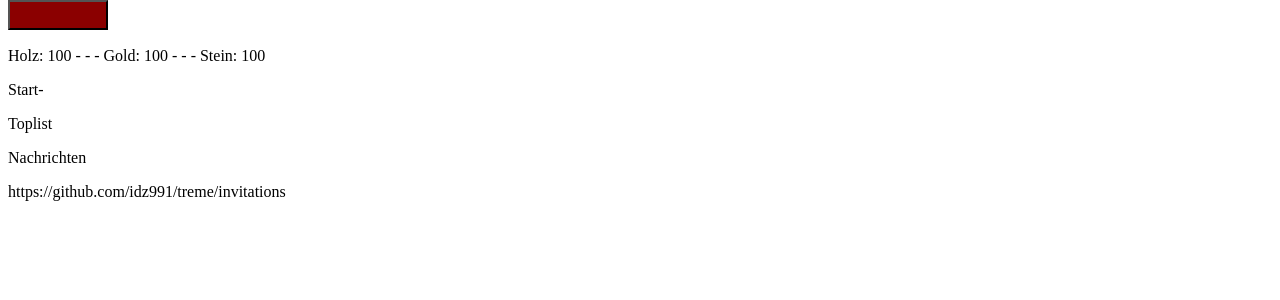
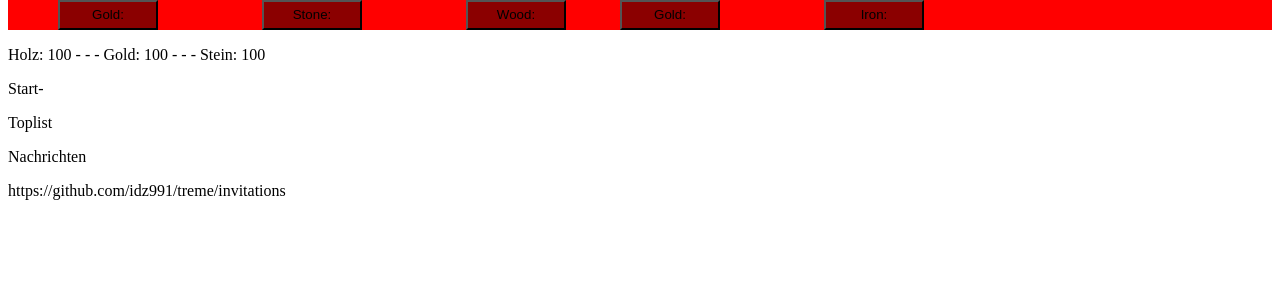
Before and after one commit to idz991/hw3, a PHP site: page /start.html in a window 1280 px wide. Shown: the part 230-530 px from the top of the page. Run offline with PHP 8.4, Linux system fonts and the light colour scheme.

Commit message:
besteUpdateEVAA

```diff
--- a/basic.css
+++ b/basic.css
@@ -11,8 +11,30 @@
   height: 5%;
   border-bottom: 3px solid grey;
 }
+#recourcesBar{
+  background-color: red;
+}
 
+#goldBtn{
+  margin-left: 50px;
+	background-color: darkred;
+	width: 100px;
+	height: 30px;
+}
 #stoneBtn{
+  margin-left: 100px;
+	background-color: darkred;
+	width: 100px;
+	height: 30px;
+}
+#ironBtn{
+  margin-left: 100px;
+	background-color: darkred;
+	width: 100px;
+	height: 30px;
+}
+#woodBtn{
+  margin-left: 100px;
 	background-color: darkred;
 	width: 100px;
 	height: 30px;
--- a/start.html
+++ b/start.html
@@ -13,10 +13,27 @@
 
         </div>
 
-        <div class="recourcesBar">
+        <div class id="recourcesBar">
 
-              <button id="stoneBtn">
-              </button>
+          <button id="goldBtn">
+            Gold:
+          </button>
+
+          <button id="stoneBtn">
+            Stone:
+          </button>
+
+          <button id="woodBtn">
+            Wood:
+          </button>
+
+          <button id="goldBtn">
+            Gold:
+          </button>
+
+          <button id="ironBtn">
+            Iron:
+          </button>
 			</div>
 
 
```
